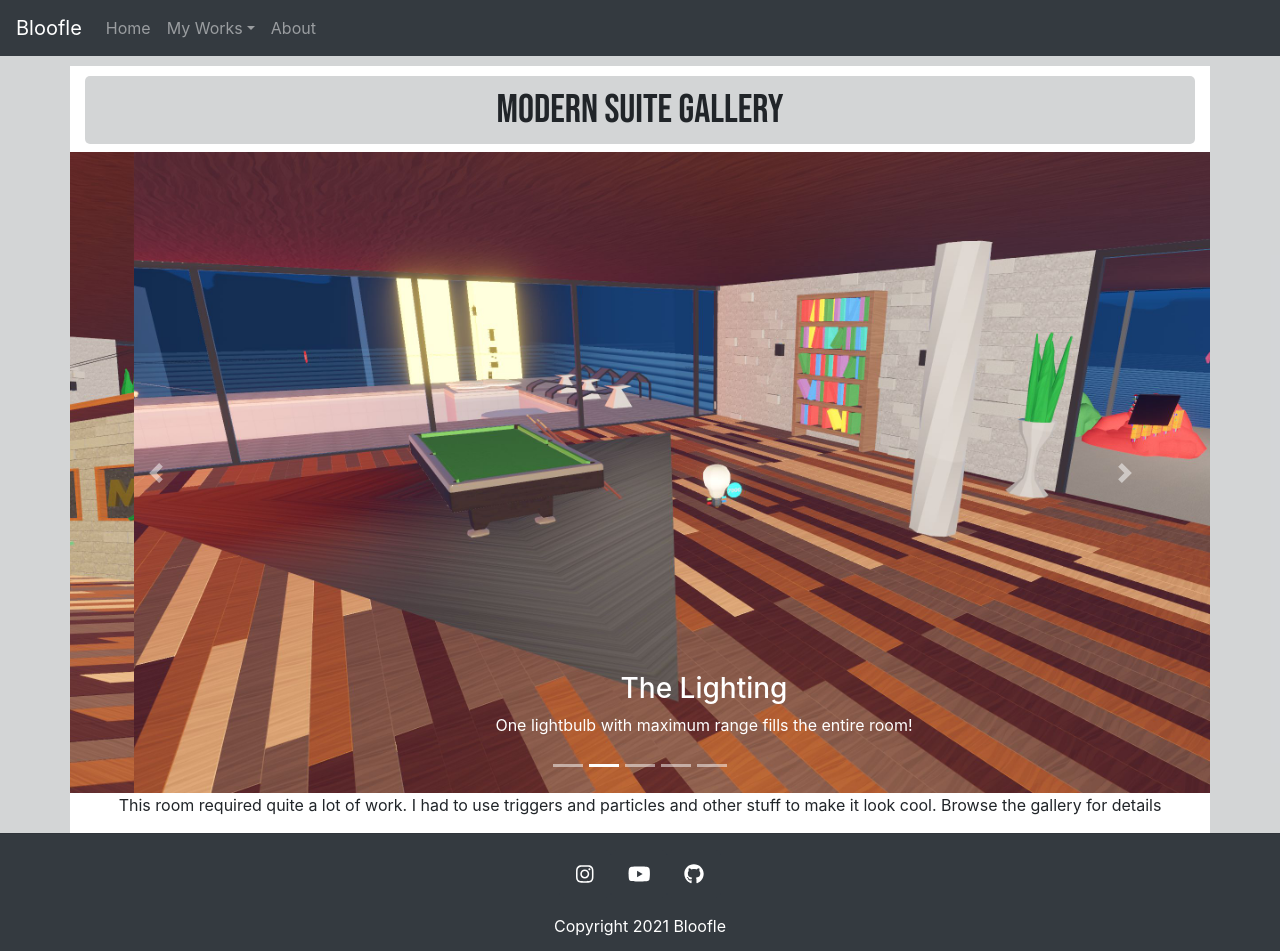
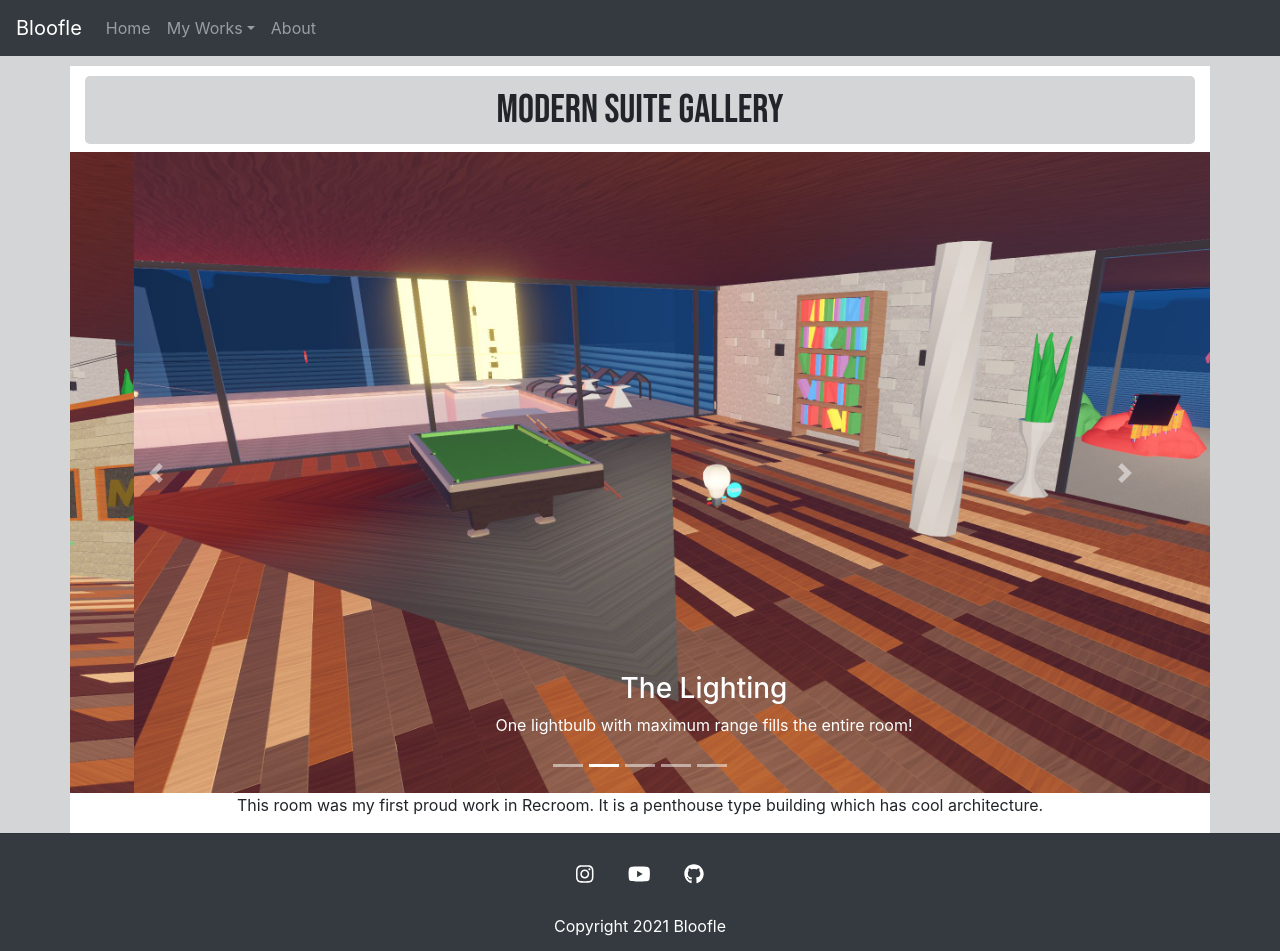
Before and after one commit to Bloofle/website, a React (Create React App) app: page /vr/modernsuite in a window 1280 px wide. Shown: the top 951 px of the page. Built offline with nearby package versions, Linux system fonts and the light colour scheme.

Commit message:
added more info to gallery.

```diff
--- a/src/pages/RecRoom/atlantis.tsx
+++ b/src/pages/RecRoom/atlantis.tsx
@@ -45,7 +45,7 @@ export const GateToAtlantis = () => {
                 </Carousel>
             </Row>
             <Row>
-                <Col><p>This room required quite a lot of work. I had to use triggers and particles and other stuff to make it look cool. Browse the gallery for details</p>
+                <Col><p>Gate To Atlantis is a great mystical experience to go to. Everything that you see in the gallery is VERY important to the room.</p>
                 </Col>
             </Row>
         </Container>
--- a/src/pages/RecRoom/cliffside.tsx
+++ b/src/pages/RecRoom/cliffside.tsx
@@ -45,7 +45,7 @@ export const CliffSideSerenity = () => {
                 </Carousel>
             </Row>
             <Row>
-                <Col><p>This room required quite a lot of work. I had to use triggers and particles and other stuff to make it look cool. Browse the gallery for details</p>
+                <Col><p>This room is filled with in depth sounds. They help to make the room much more realistic.</p>
                 </Col>
             </Row>
         </Container>
--- a/src/pages/RecRoom/modernsuite.tsx
+++ b/src/pages/RecRoom/modernsuite.tsx
@@ -56,7 +56,7 @@ export const ModernSuite = () => {
                 </Carousel>
             </Row>
             <Row>
-                <Col><p>This room required quite a lot of work. I had to use triggers and particles and other stuff to make it look cool. Browse the gallery for details</p>
+                <Col><p>This room was my first proud work in Recroom. It is a penthouse type building which has cool architecture.</p>
                 </Col>
             </Row>
         </Container>
```
